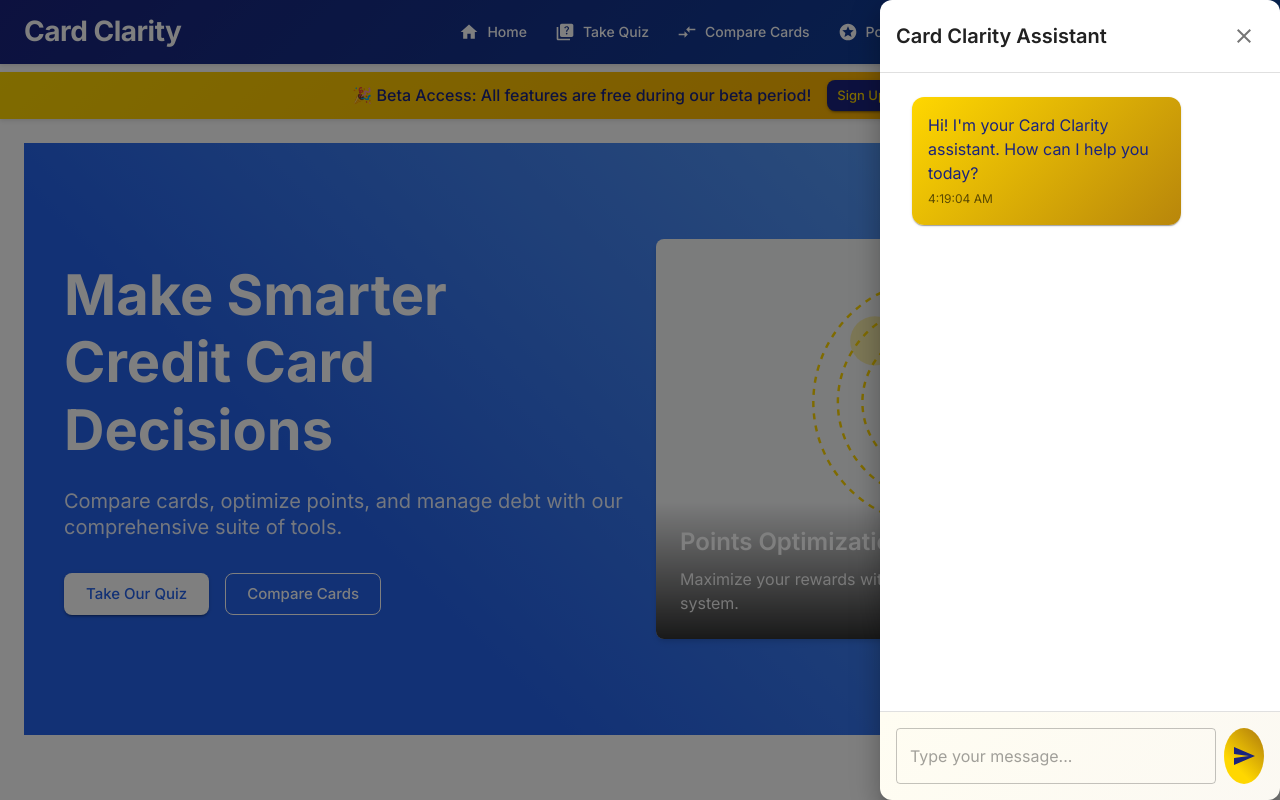
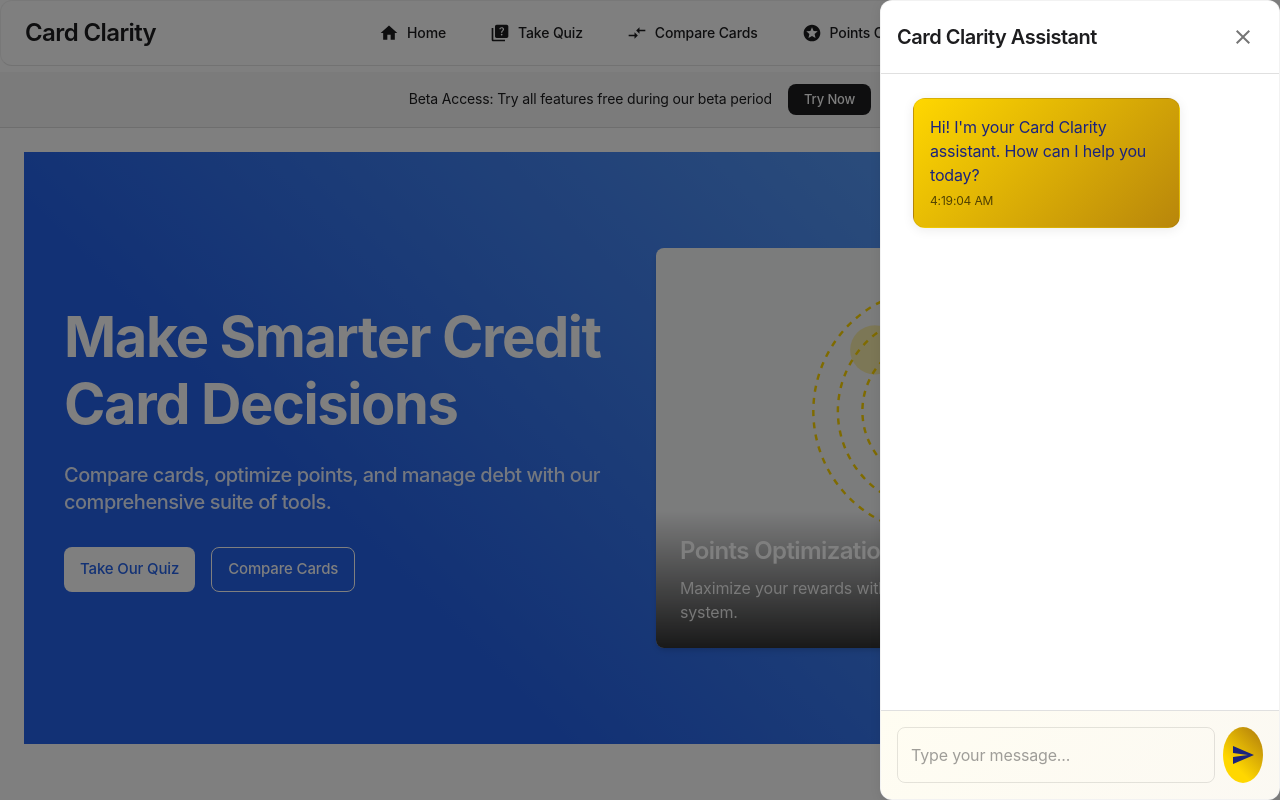
Before and after one commit to nickjackson801/card-clarity, a React (Vite) app: page / in a window 1280 px wide. Both pictures are taken after a click on the button "chat". Shown: the top 800 px of the page. Built offline with nearby package versions, Linux system fonts and the light colour scheme.

Commit message:
Update site-wide styling to match Apple's minimalist design

```diff
--- a/src/App.tsx
+++ b/src/App.tsx
@@ -46,31 +46,60 @@ declare module '@mui/material/styles' {
 const appTheme = createTheme({
   palette: {
     primary: {
-      main: '#2563eb',
-      light: '#60a5fa',
-      dark: '#1d4ed8',
+      main: '#1d1d1f',
+      light: '#2d2d2f',
+      dark: '#000000',
     },
     secondary: {
-      main: '#db2777',
-      light: '#ec4899',
-      dark: '#be185d',
+      main: '#06c',
+      light: '#147ce5',
+      dark: '#0055b3',
+    },
+    text: {
+      primary: '#1d1d1f',
+      secondary: 'rgba(0, 0, 0, 0.65)',
+    },
+    background: {
+      default: '#ffffff',
+      paper: '#ffffff',
     },
     gold: {
-      main: '#FFD700',
-      light: '#FFE55C',
-      dark: '#B8860B',
+      main: '#1d1d1f',
+      light: '#2d2d2f',
+      dark: '#000000',
     },
   },
   typography: {
-    fontFamily: '"Inter", "Roboto", "Helvetica", "Arial", sans-serif',
+    fontFamily: '-apple-system, BlinkMacSystemFont, "SF Pro Text", "Helvetica Neue", sans-serif',
     h1: {
-      fontWeight: 700,
+      fontWeight: 600,
+      letterSpacing: '-0.025em',
     },
     h2: {
       fontWeight: 600,
+      letterSpacing: '-0.025em',
     },
     h3: {
       fontWeight: 600,
+      letterSpacing: '-0.025em',
+    },
+    h4: {
+      fontWeight: 500,
+      letterSpacing: '-0.025em',
+    },
+    h5: {
+      fontWeight: 500,
+      letterSpacing: '-0.025em',
+    },
+    h6: {
+      fontWeight: 500,
+      letterSpacing: '-0.025em',
+    },
+    body1: {
+      letterSpacing: '-0.01em',
+    },
+    body2: {
+      letterSpacing: '-0.01em',
     },
   },
   components: {
@@ -79,6 +108,22 @@ const appTheme = createTheme({
         root: {
           textTransform: 'none',
           borderRadius: 8,
+          fontWeight: 500,
+          letterSpacing: '-0.01em',
+          padding: '8px 16px',
+        },
+        contained: {
+          boxShadow: 'none',
+          '&:hover': {
+            boxShadow: 'none',
+          },
+        },
+        outlined: {
+          borderColor: 'rgba(0, 0, 0, 0.1)',
+          '&:hover': {
+            borderColor: 'rgba(0, 0, 0, 0.2)',
+            backgroundColor: 'rgba(0, 0, 0, 0.05)',
+          },
         },
       },
     },
@@ -86,6 +131,45 @@ const appTheme = createTheme({
       styleOverrides: {
         root: {
           borderRadius: 12,
+          boxShadow: '0 2px 12px rgba(0, 0, 0, 0.08)',
+          border: '1px solid rgba(0, 0, 0, 0.05)',
+        },
+      },
+    },
+    MuiAppBar: {
+      styleOverrides: {
+        root: {
+          backgroundColor: 'rgba(255, 255, 255, 0.8)',
+          backdropFilter: 'blur(20px)',
+          borderBottom: '1px solid rgba(0, 0, 0, 0.1)',
+          boxShadow: 'none',
+        },
+      },
+    },
+    MuiCard: {
+      styleOverrides: {
+        root: {
+          borderRadius: 12,
+          boxShadow: '0 2px 12px rgba(0, 0, 0, 0.08)',
+          border: '1px solid rgba(0, 0, 0, 0.05)',
+        },
+      },
+    },
+    MuiTextField: {
+      styleOverrides: {
+        root: {
+          '& .MuiOutlinedInput-root': {
+            borderRadius: 8,
+            '& fieldset': {
+              borderColor: 'rgba(0, 0, 0, 0.1)',
+            },
+            '&:hover fieldset': {
+              borderColor: 'rgba(0, 0, 0, 0.2)',
+            },
+            '&.Mui-focused fieldset': {
+              borderColor: '#06c',
+            },
+          },
         },
       },
     },
@@ -143,21 +227,20 @@ function App() {
           <AppBar
             position="fixed"
             sx={{
-              background: 'linear-gradient(135deg, #1a237e 0%, #0d47a1 100%)',
-              boxShadow: '0 2px 4px rgba(0,0,0,0.1)',
-              borderRadius: 0,
-              margin: 0,
-              width: '100%'
+              background: 'rgba(255, 255, 255, 0.8)',
+              backdropFilter: 'blur(20px)',
+              borderBottom: '1px solid rgba(0, 0, 0, 0.1)',
+              boxShadow: 'none'
             }}
           >
             <Toolbar>
               {isMobile && (
                 <IconButton
-                  color="inherit"
+                  color="primary"
                   aria-label="open drawer"
                   edge="start"
                   onClick={handleDrawerToggle}
-                  sx={{ mr: 2, color: 'white' }}
+                  sx={{ mr: 2 }}
                 >
                   <MenuIcon />
                 </IconButton>
@@ -168,13 +251,13 @@ function App() {
                 to="/"
                 sx={{
                   flexGrow: 1,
-                  fontWeight: 800,
-                  fontSize: { xs: '1.5rem', md: '1.75rem' },
+                  fontWeight: 600,
+                  fontSize: { xs: '1.25rem', md: '1.5rem' },
                   textDecoration: 'none',
-                  color: 'white',
-                  letterSpacing: '-0.5px',
+                  color: '#1d1d1f',
+                  letterSpacing: '-0.025em',
                   '&:hover': {
-                    opacity: 0.9,
+                    opacity: 0.8,
                   },
                 }}
               >
@@ -187,9 +270,14 @@ function App() {
                       key={item.text}
                       component={Link}
                       to={item.path}
-                      color="inherit"
+                      color="primary"
                       startIcon={item.icon}
-                      sx={{ color: 'white' }}
+                      sx={{
+                        color: '#1d1d1f',
+                        '&:hover': {
+                          backgroundColor: 'rgba(0, 0, 0, 0.05)'
+                        }
+                      }}
                     >
                       {item.text}
                     </Button>
--- a/src/components/BetaBanner.tsx
+++ b/src/components/BetaBanner.tsx
@@ -12,9 +12,9 @@ const BetaBanner = () => {
       <Box
         sx={{
           width: '100%',
-          background: 'linear-gradient(135deg, #FFD700 0%, #FFA500 100%)',
-          color: '#1a237e',
-          py: 1,
+          background: 'rgba(0, 0, 0, 0.03)',
+          color: '#1d1d1f',
+          py: 1.5,
           px: 2,
           display: 'flex',
           alignItems: 'center',
@@ -22,29 +22,38 @@ const BetaBanner = () => {
           gap: 2,
           position: 'relative',
           overflow: 'hidden',
-          boxShadow: '0 2px 4px rgba(0,0,0,0.1)',
+          borderBottom: '1px solid rgba(0, 0, 0, 0.1)',
           margin: 0,
           borderRadius: 0
         }}
       >
-        <Typography variant="body1" sx={{ fontWeight: 500 }}>
-          🎉 Beta Access: All features are free during our beta period!
+        <Typography
+          variant="body2"
+          sx={{
+            fontWeight: 400,
+            letterSpacing: '-0.01em',
+            fontSize: '14px'
+          }}
+        >
+          Beta Access: Try all features free during our beta period
         </Typography>
         <Button
           variant="contained"
-          color="primary"
           size="small"
           component={Link}
           to="/auth"
           sx={{
-            backgroundColor: '#1a237e',
-            color: '#FFD700',
+            backgroundColor: '#1d1d1f',
+            color: '#ffffff',
+            fontSize: '13px',
+            py: 0.5,
+            px: 2,
             '&:hover': {
-              backgroundColor: '#0d47a1',
+              backgroundColor: '#2d2d2f',
             },
           }}
         >
-          Sign Up Now
+          Try Now
         </Button>
       </Box>
     </motion.div>
--- a/src/components/ChatBot.tsx
+++ b/src/components/ChatBot.tsx
@@ -265,23 +265,24 @@ const ChatBot = () => {
             position: 'fixed',
             bottom: 80,
             right: 20,
-            background: '#FFD700',
-            padding: '8px 16px',
-            borderRadius: '8px',
-            boxShadow: '0 2px 4px rgba(0,0,0,0.1)',
+            background: 'rgba(255, 255, 255, 0.9)',
+            padding: '12px 20px',
+            borderRadius: '16px',
+            boxShadow: '0 4px 24px rgba(0, 0, 0, 0.1)',
+            backdropFilter: 'blur(10px)',
             zIndex: 1000,
-            animation: 'float 2.5s ease-in-out infinite'
           }}
         >
           <Typography
             variant="body2"
             sx={{
-              color: '#1a237e',
-              fontWeight: 500,
-              textAlign: 'center'
+              color: '#1d1d1f',
+              fontWeight: 400,
+              fontSize: '14px',
+              letterSpacing: '-0.01em'
             }}
           >
-            Ask me anything about credit cards!
+            Ask me anything about credit cards
           </Typography>
         </motion.div>
       )}
@@ -294,10 +295,12 @@ const ChatBot = () => {
           position: 'fixed',
           bottom: 16,
           right: 16,
-          bgcolor: '#FFD700',
+          bgcolor: '#1d1d1f',
+          color: '#ffffff',
           '&:hover': {
-            bgcolor: '#FFA500'
-          }
+            bgcolor: '#2d2d2f'
+          },
+          boxShadow: '0 4px 14px rgba(0, 0, 0, 0.12)'
         }}
       >
         <ChatIcon />
@@ -308,35 +311,51 @@ const ChatBot = () => {
           position: 'fixed',
           bottom: 80,
           right: 16,
-          width: '300px',
-          height: '400px',
-          bgcolor: 'background.paper',
-          borderRadius: 2,
-          boxShadow: 3,
+          width: '320px',
+          height: '480px',
+          bgcolor: 'rgba(255, 255, 255, 0.95)',
+          borderRadius: '20px',
+          boxShadow: '0 8px 32px rgba(0, 0, 0, 0.12)',
           display: isOpen ? 'flex' : 'none',
           flexDirection: 'column',
-          border: '4px solid #FFD700',
-          transition: 'border-color 0.3s ease',
-          '&:hover': {
-            borderColor: '#FFA500'
-          }
+          border: '1px solid rgba(0, 0, 0, 0.1)',
+          backdropFilter: 'blur(20px)',
+          overflow: 'hidden'
         }}
       >
         <Box
           sx={{
-            p: 2,
-            borderBottom: '3px solid #FFD700',
-            bgcolor: '#1a237e',
-            color: 'white',
+            p: 2.5,
+            borderBottom: '1px solid rgba(0, 0, 0, 0.1)',
+            bgcolor: 'rgba(255, 255, 255, 0.8)',
+            backdropFilter: 'blur(20px)',
             display: 'flex',
             alignItems: 'center',
-            justifyContent: 'space-between',
-            boxShadow: '0 2px 4px rgba(0,0,0,0.1)'
+            justifyContent: 'space-between'
           }}
         >
-          <Typography variant="h6">AI Assistant</Typography>
-          <IconButton size="small" onClick={() => setIsOpen(false)} sx={{ color: 'white' }}>
-            <CloseIcon />
+          <Typography
+            variant="h6"
+            sx={{
+              fontSize: '16px',
+              fontWeight: 500,
+              color: '#1d1d1f',
+              letterSpacing: '-0.02em'
+            }}
+          >
+            AI Assistant
+          </Typography>
+          <IconButton
+            size="small"
+            onClick={() => setIsOpen(false)}
+            sx={{
+              color: '#1d1d1f',
+              '&:hover': {
+                bgcolor: 'rgba(0, 0, 0, 0.05)'
+              }
+            }}
+          >
+            <CloseIcon sx={{ fontSize: 20 }} />
           </IconButton>
         </Box>
 
@@ -344,10 +363,10 @@ const ChatBot = () => {
           sx={{
             flexGrow: 1,
             overflowY: 'auto',
-            p: 2,
+            p: 2.5,
             display: 'flex',
             flexDirection: 'column',
-            gap: 1
+            gap: 2
           }}
         >
           {messages.map((message, index) => (
@@ -355,35 +374,47 @@ const ChatBot = () => {
               key={index}
               sx={{
                 alignSelf: message.isUser ? 'flex-end' : 'flex-start',
-                maxWidth: '80%',
-                p: 1,
-                bgcolor: message.isUser ? '#1a237e' : '#f5f5f5',
-                color: message.isUser ? 'white' : 'text.primary',
-                borderRadius: 2,
-                boxShadow: 1
+                maxWidth: '85%',
+                p: 2,
+                bgcolor: message.isUser ? '#1d1d1f' : 'rgba(0, 0, 0, 0.05)',
+                color: message.isUser ? '#ffffff' : '#1d1d1f',
+                borderRadius: '16px',
+                borderBottomRightRadius: message.isUser ? '4px' : '16px',
+                borderBottomLeftRadius: message.isUser ? '16px' : '4px',
+                boxShadow: message.isUser ? '0 2px 12px rgba(0, 0, 0, 0.1)' : 'none'
               }}
             >
-              <Typography variant="body2" sx={{ whiteSpace: 'pre-line' }}>{message.text}</Typography>
+              <Typography
+                variant="body2"
+                sx={{
+                  whiteSpace: 'pre-line',
+                  fontSize: '14px',
+                  lineHeight: 1.5,
+                  letterSpacing: '-0.01em'
+                }}
+              >
+                {message.text}
+              </Typography>
               {message.link && (
-                <Box sx={{ mt: 1 }}>
+                <Box sx={{ mt: 1.5 }}>
                   <Link
                     component="button"
                     onClick={() => handleLinkClick(message.link!.path)}
                     sx={{
-                      color: message.isUser ? 'white' : '#1a237e',
+                      color: message.isUser ? '#ffffff' : '#1d1d1f',
                       textDecoration: 'none',
                       display: 'flex',
                       alignItems: 'center',
                       gap: 0.5,
-                      fontSize: '0.875rem',
+                      fontSize: '13px',
                       fontWeight: 500,
-                      bgcolor: message.isUser ? 'rgba(255,255,255,0.1)' : '#FFD700',
-                      px: 1,
-                      py: 0.5,
-                      borderRadius: 1,
+                      bgcolor: message.isUser ? 'rgba(255, 255, 255, 0.1)' : 'rgba(0, 0, 0, 0.05)',
+                      px: 1.5,
+                      py: 0.75,
+                      borderRadius: '8px',
                       transition: 'all 0.2s ease',
                       '&:hover': {
-                        bgcolor: message.isUser ? 'rgba(255,255,255,0.2)' : '#FFA500',
+                        bgcolor: message.isUser ? 'rgba(255, 255, 255, 0.2)' : 'rgba(0, 0, 0, 0.1)',
                       }
                     }}
                   >
@@ -403,13 +434,13 @@ const ChatBot = () => {
               <Box
                 sx={{
                   alignSelf: 'flex-start',
-                  maxWidth: '80%',
+                  maxWidth: '85%',
                   p: 2,
-                  bgcolor: '#f8f9fa',
-                  borderRadius: 2,
-                  boxShadow: '0 2px 4px rgba(0,0,0,0.1)',
+                  bgcolor: 'rgba(0, 0, 0, 0.05)',
+                  borderRadius: '16px',
+                  borderBottomLeftRadius: '4px',
                   display: 'flex',
-                  gap: 1.5,
+                  gap: 1,
                   alignItems: 'center',
                   margin: '8px 0'
                 }}
@@ -417,14 +448,14 @@ const ChatBot = () => {
                 <motion.span
                   style={{
                     display: 'inline-block',
-                    width: '8px',
-                    height: '8px',
-                    background: '#1a237e',
+                    width: '6px',
+                    height: '6px',
+                    background: '#1d1d1f',
                     borderRadius: '50%'
                   }}
                   animate={{
                     scale: [1, 1.2, 1],
-                    opacity: [0.4, 1, 0.4]
+                    opacity: [0.4, 0.8, 0.4]
                   }}
                   transition={{
                     duration: 0.6,
@@ -435,14 +466,14 @@ const ChatBot = () => {
                 <motion.span
                   style={{
                     display: 'inline-block',
-                    width: '8px',
-                    height: '8px',
-                    background: '#1a237e',
+                    width: '6px',
+                    height: '6px',
+                    background: '#1d1d1f',
                     borderRadius: '50%'
                   }}
                   animate={{
                     scale: [1, 1.2, 1],
-                    opacity: [0.4, 1, 0.4]
+                    opacity: [0.4, 0.8, 0.4]
                   }}
                   transition={{
                     duration: 0.6,
@@ -454,14 +485,14 @@ const ChatBot = () => {
                 <motion.span
                   style={{
                     display: 'inline-block',
-                    width: '8px',
-                    height: '8px',
-                    background: '#1a237e',
+                    width: '6px',
+                    height: '6px',
+                    background: '#1d1d1f',
                     borderRadius: '50%'
                   }}
                   animate={{
                     scale: [1, 1.2, 1],
-                    opacity: [0.4, 1, 0.4]
+                    opacity: [0.4, 0.8, 0.4]
                   }}
                   transition={{
                     duration: 0.6,
@@ -479,10 +510,11 @@ const ChatBot = () => {
           <Box
             sx={{
               p: 2,
-              borderTop: '1px solid',
-              borderColor: 'divider',
+              borderTop: '1px solid rgba(0, 0, 0, 0.1)',
               display: 'flex',
-              gap: 1
+              gap: 1,
+              bgcolor: 'rgba(255, 255, 255, 0.8)',
+              backdropFilter: 'blur(20px)'
             }}
           >
             <TextField
@@ -492,18 +524,37 @@ const ChatBot = () => {
               onChange={(e) => setInput(e.target.value)}
               placeholder="Type your message..."
               variant="outlined"
+              sx={{
+                '& .MuiOutlinedInput-root': {
+                  borderRadius: '12px',
+                  bgcolor: 'rgba(0, 0, 0, 0.05)',
+                  '& fieldset': {
+                    borderColor: 'transparent'
+                  },
+                  '&:hover fieldset': {
+                    borderColor: 'rgba(0, 0, 0, 0.1)'
+                  },
+                  '&.Mui-focused fieldset': {
+                    borderColor: '#1d1d1f',
+                    borderWidth: '1px'
+                  }
+                }
+              }}
             />
             <IconButton
               type="submit"
-              color="primary"
               sx={{
-                bgcolor: '#FFD700',
+                bgcolor: '#1d1d1f',
+                color: '#ffffff',
                 '&:hover': {
-                  bgcolor: '#FFA500'
-                }
+                  bgcolor: '#2d2d2f'
+                },
+                borderRadius: '10px',
+                width: '40px',
+                height: '40px'
               }}
             >
-              <SendIcon />
+              <SendIcon sx={{ fontSize: 20 }} />
             </IconButton>
           </Box>
         </form>
```
